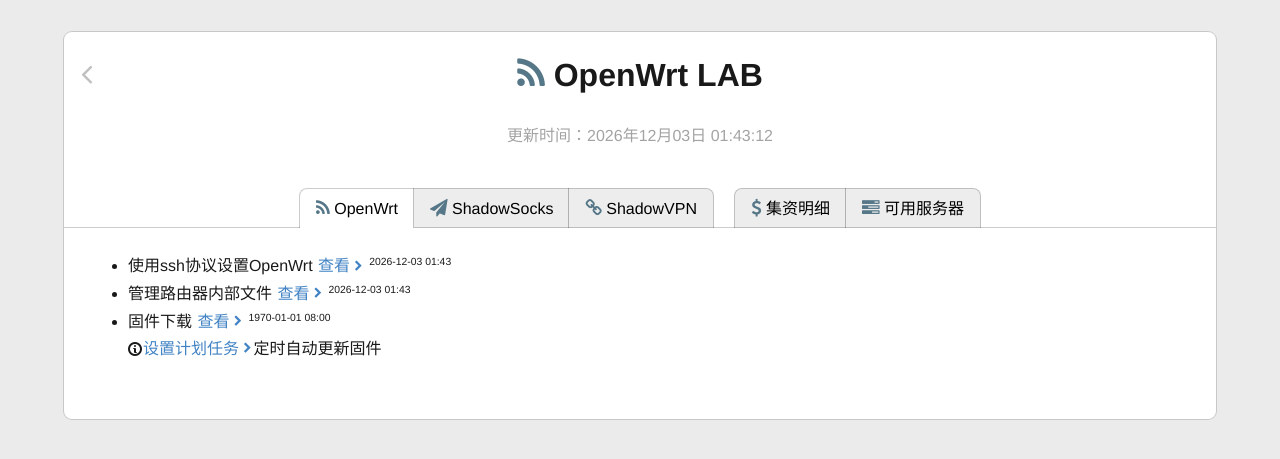
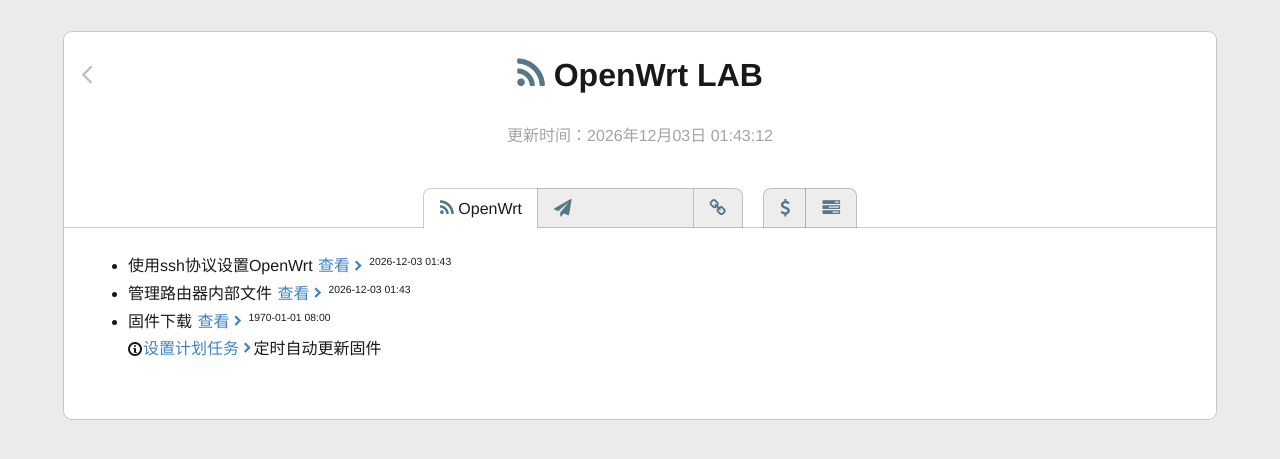
Before and after one commit to Cloudxtreme/VPS, a PHP site: page / in a window 1280 px wide. Shown: the top 459 px of the page. Run offline with PHP 8.4, Linux system fonts and the light colour scheme.

Commit message:
xvm daily bkup

```diff
--- a/xvm/var/www/index.php
+++ b/xvm/var/www/index.php
@@ -39,11 +39,11 @@
 		?>
 		<div class="tabs">
 			<ul class="tab-links">
-				<li class="active gp-1"><a href="#tab1"><i class="fa fa-rss"></i> OpenWrt</a></li>
-				<li class="gp-2"><a href="#tab2"><i class="fa fa-paper-plane"></i> ShadowSocks</a></li>
-				<li class="gp-3"><a href="#tab3"><i class="fa fa-link"></i> ShadowVPN</a></li>
-				<li class="gp-1"><a href="#tab4"><i class="fa fa-usd"></i> 集资明细</a></li>
-				<li class="gp-3"><a href="#tab5"><i class="fa fa-tasks"></i> 可用服务器</a></li>
+				<li class="active gp-1"><a href="#tab1"><i class="fa fa-rss"></i><span class="autohide"> OpenWrt</span></a></li>
+				<li class="gp-2"><a href="#tab2"><i class="fa fa-paper-plane"></i><span class="autohide"> ShadowSocks</span></a></li>
+				<li class="gp-3 tip"><a href="#tab3"><span>ShadowVPN</span><i class="fa fa-link"></i></a></li>
+				<li class="gp-1 tip"><a href="#tab4"><span>集资明细</span><i class="fa fa-usd"></i></a></li>
+				<li class="gp-3 tip"><a href="#tab5"><span>可用服务器</span><i class="fa fa-tasks"></i></a></li>
 			</ul>
 			<div class="tab-content">
 				<div id="tab1" class="tab active">
@@ -87,12 +87,12 @@
 							?>
 							<br />
 							<span class="octicon octicon-info"></span><a href="<?php echo $path_ss; ?>/ss_rules.php#ignore">设置计划任务</a>定时更新 <a class="tip-bottom" href="../../savingfiles.php?filename=<?php echo $ignore ?>">
-							<span style="width: 234px;">
+							<span>
 								<?php
 									echo
 										'文件行数：'.CountLines($ignore)
 										.'<br />文件大小：'.RealSize($ignore)
-										.'<br />更新时间：'.date("Y年m月d日 H:i:s",filemtime($ignore));
+										.'<br />更新时间：'.date("Y年m月d日　H:i:s",filemtime($ignore));
 								?>
 							</span>
 							<i class="fa fa-file-text-o"></i> ignore.list</a>
--- a/xvm/var/www/style.css
+++ b/xvm/var/www/style.css
@@ -167,6 +167,7 @@
 						padding: .1em .6em;
 						width: auto;
 						border-radius: .25em;
+						word-break: keep-all;
 					}
 *.tip span,
 *.tip-top span		{ margin-top: -2.2em; }
@@ -293,6 +294,9 @@
 .tab-links a:not([name]):not([href$="png"]):hover				{ background-color: rgba(0,0,0,.03); }
 li.active a, li.active a:not([name]):not([href$="png"]):hover	{ background-color: #fff; position: relative; z-index: 2; }
 
+.tab-links > li > a > .autohide	{ visibility: hidden; }
+.tab-links > li.active > a > .autohide	{ visibility: visible; }
+
 .tab-content	{
 					padding: 0 1.5em;
 					border-top: 1px solid rgba(0,0,0,.2);
@@ -303,6 +307,7 @@
 
 .tab			{ display: none; }
 .tab.active		{ display: block; }
+
 
 .tab > ul		{ margin-top: 1.5em; }
 
```
Also changed, not shown: 2 other files.
